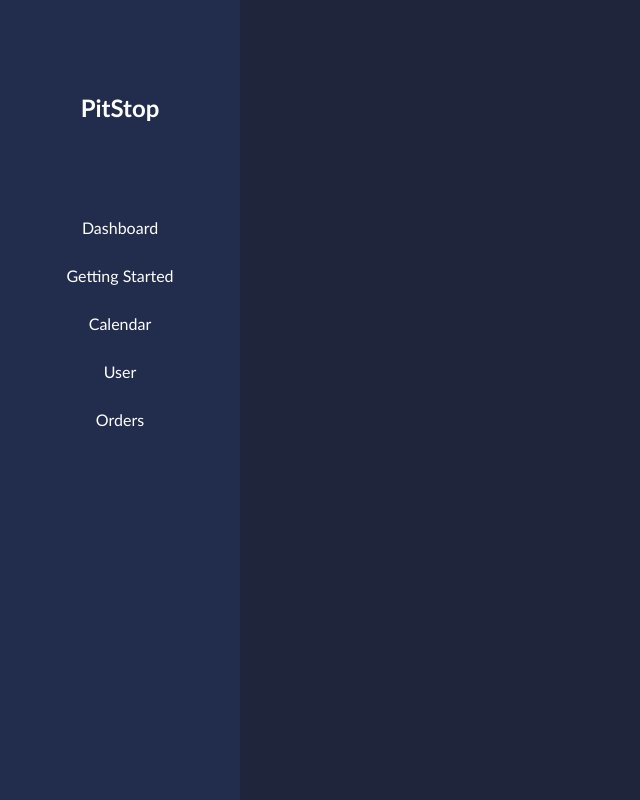
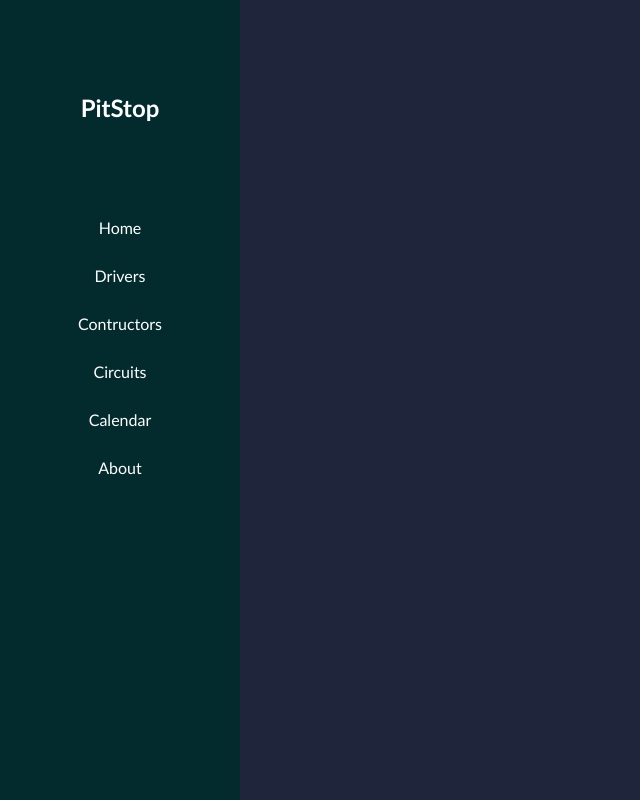
Before and after one commit to BernardoGuedesAbreu/pitstop-client, a React (Vite) app: page / in a window 1280 px wide. Shown: the whole page, without its empty margins (0-640 px from the left). Built offline with nearby package versions, Linux system fonts and the light colour scheme.

Commit message:
Navbar changes

```diff
--- a/src/Components/Navbar/Navbar.jsx
+++ b/src/Components/Navbar/Navbar.jsx
@@ -4,14 +4,24 @@
 
 const sidebarNavItems = [
     {
-        display: 'Dashboard',
+        display: 'Home',
         to: '/',
         section: ''
     },
     {
-        display: 'Getting Started',
-        to: '/started',
-        section: 'started'
+        display: 'Drivers',
+        to: '/drivers',
+        section: 'drivers'
+    },
+    {
+        display: 'Contructors',
+        to: '/constructors',
+        section: 'constructors'
+    },
+    {
+        display: 'Circuits',
+        to: '/circuits',
+        section: 'circuits'
     },
     {
         display: 'Calendar',
@@ -19,15 +29,11 @@
         section: 'calendar'
     },
     {
-        display: 'User',
-        to: '/user',
-        section: 'user'
+        display: 'About',
+        to: '/about',
+        section: 'about'
     },
-    {
-        display: 'Orders',
-        to: '/order',
-        section: 'order'
-    },
+
 ]
 
 const Sidebar = () => {
--- a/src/Components/Navbar/navbar.css
+++ b/src/Components/Navbar/navbar.css
@@ -4,7 +4,7 @@
     left: 0;
     height: 100vh;
     width: 15rem;
-    background-color: #222c4c;
+    background-color: #032b2d;
     padding-top: 3rem;
 }
 
@@ -55,4 +55,9 @@
 .sidebar__menu__item__text{
     color:white;
     margin-top: 1.5rem;
+    transition: 0.7s;
 }
+
+.sidebar__menu__item__text:hover{
+    color:rgb(89, 194, 212);
+}
```
